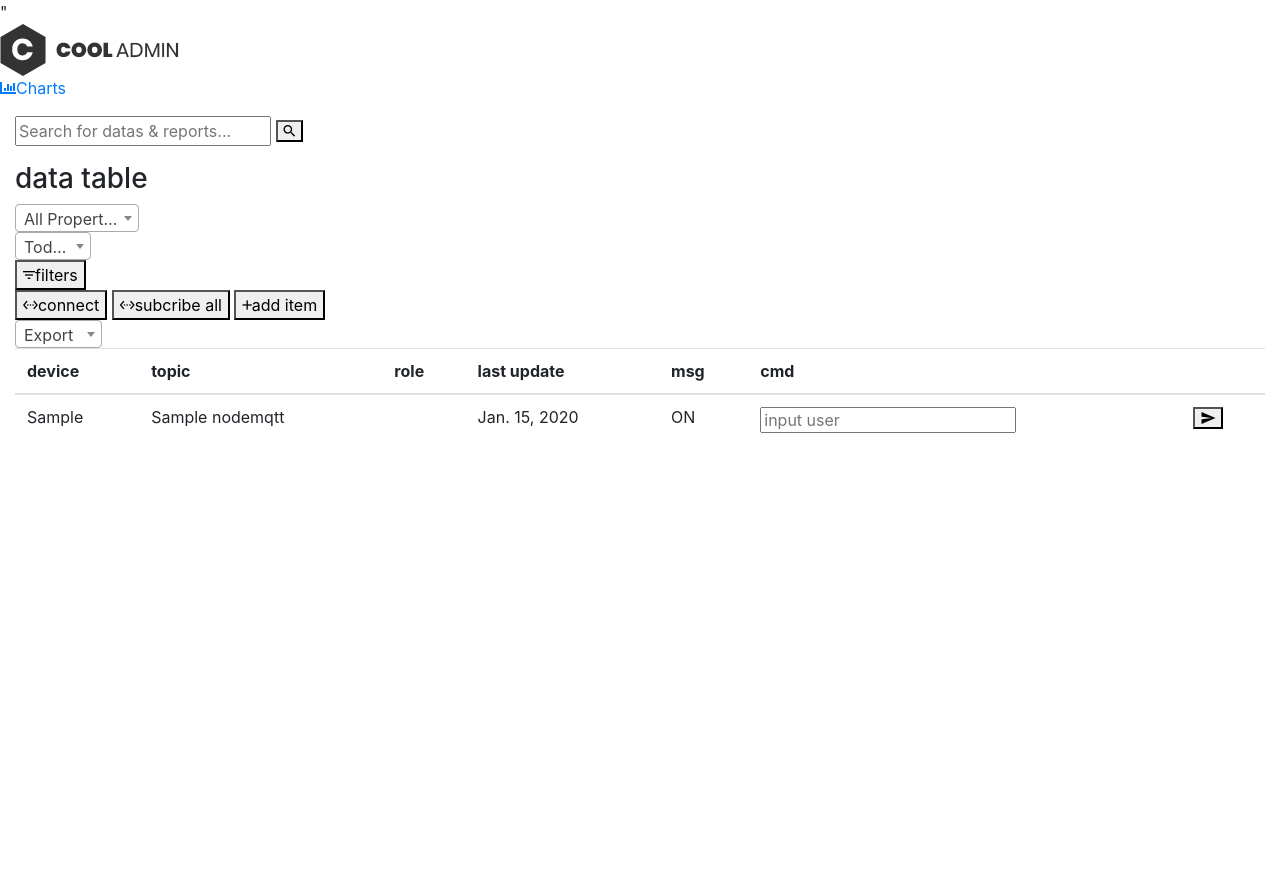
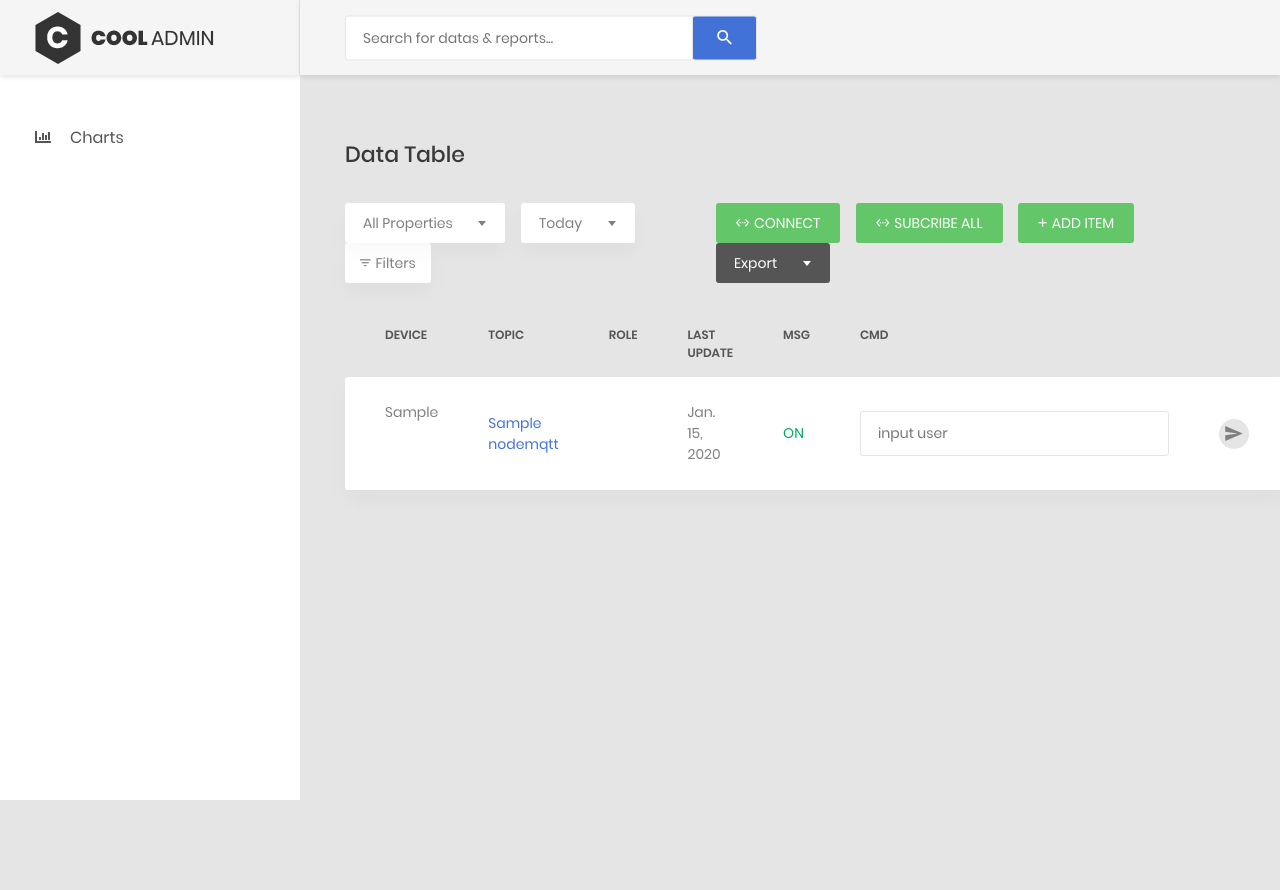
Before and after one commit to chinhTEO/MQTTwebHMI, a Django app: page /node/ in a window 1280 px wide. Before the commit the page ends 433 px from the top, so only its background shows below. Run offline with Django 3.2, Linux system fonts and the light colour scheme; tables that the repository leaves empty hold one stand-in row (values such as "Sample post"); some libraries are stand-ins or nearby versions.

Commit message:
final version

```diff
--- a/nodeManager/templates/nodeStatus/index.html
+++ b/nodeManager/templates/nodeStatus/index.html
@@ -33,7 +33,7 @@
     <link href="{% static "vendor/perfect-scrollbar/perfect-scrollbar.css" %}" rel="stylesheet" media="all">
 
     <!-- Main CSS-->
-    <link href="{% static "css/thethelme.css" %}" rel="stylesheet" media="all">
+    <link href="{% static "css/theme.css" %}" rel="stylesheet" media="all">
 </head>
 
 <body class="animsition">
```
